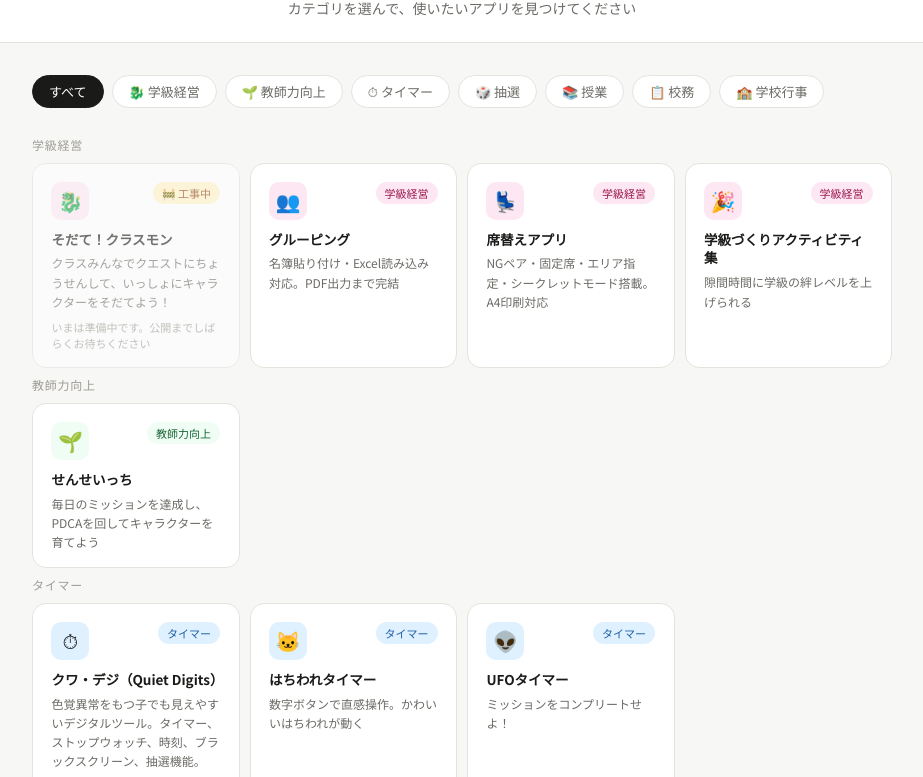
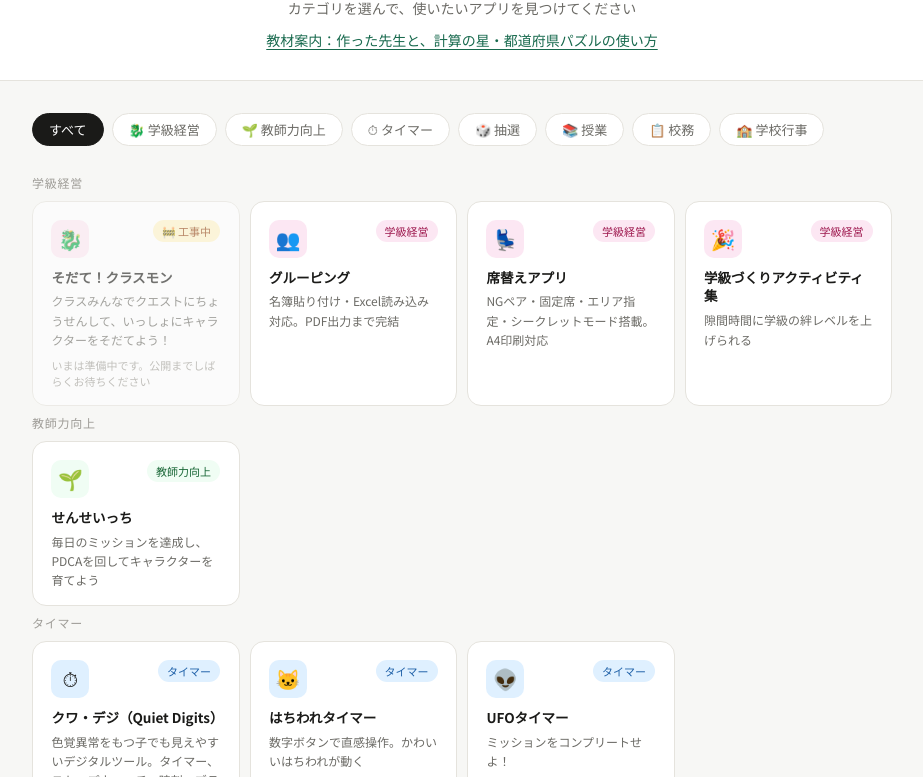
Before and after one commit to Kou-no1/apli_portal, a plain HTML site: page index.html in a window 1280 px wide. Shown: the part 77-854 px from the top of the page, without its empty margins (178-1101 px from the left). Drawn offline with Linux system fonts and the light colour scheme.

Commit message:
Link the teacher portal to the teaching guides

```diff
--- a/index.html
+++ b/index.html
@@ -47,6 +47,12 @@
     font-size: 14px;
     color: var(--text-secondary);
     margin-top: 6px;
+  }
+  .guide-link {
+    display: inline-block;
+    padding: 6px 4px;
+    color: #17694d;
+    text-underline-offset: 3px;
   }
 
   /* ── Main container ── */
@@ -289,6 +295,7 @@
 <div class="header">
   <h1>🏫 先生のためのアプリ集</h1>
   <p>カテゴリを選んで、使いたいアプリを見つけてください</p>
+  <p><a class="guide-link" href="https://manabitane.jp/guide/">教材案内：作った先生と、計算の星・都道府県パズルの使い方</a></p>
 </div>
 
 <div class="container">
```
